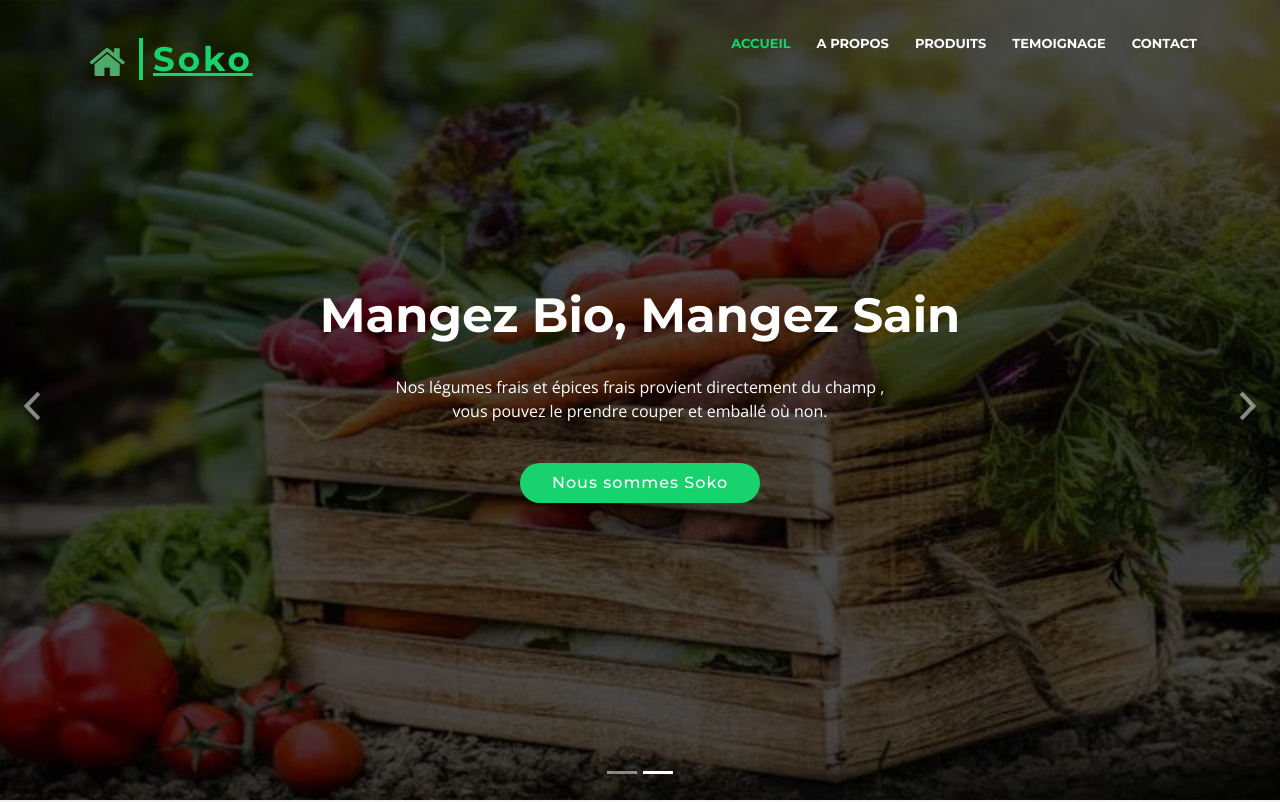
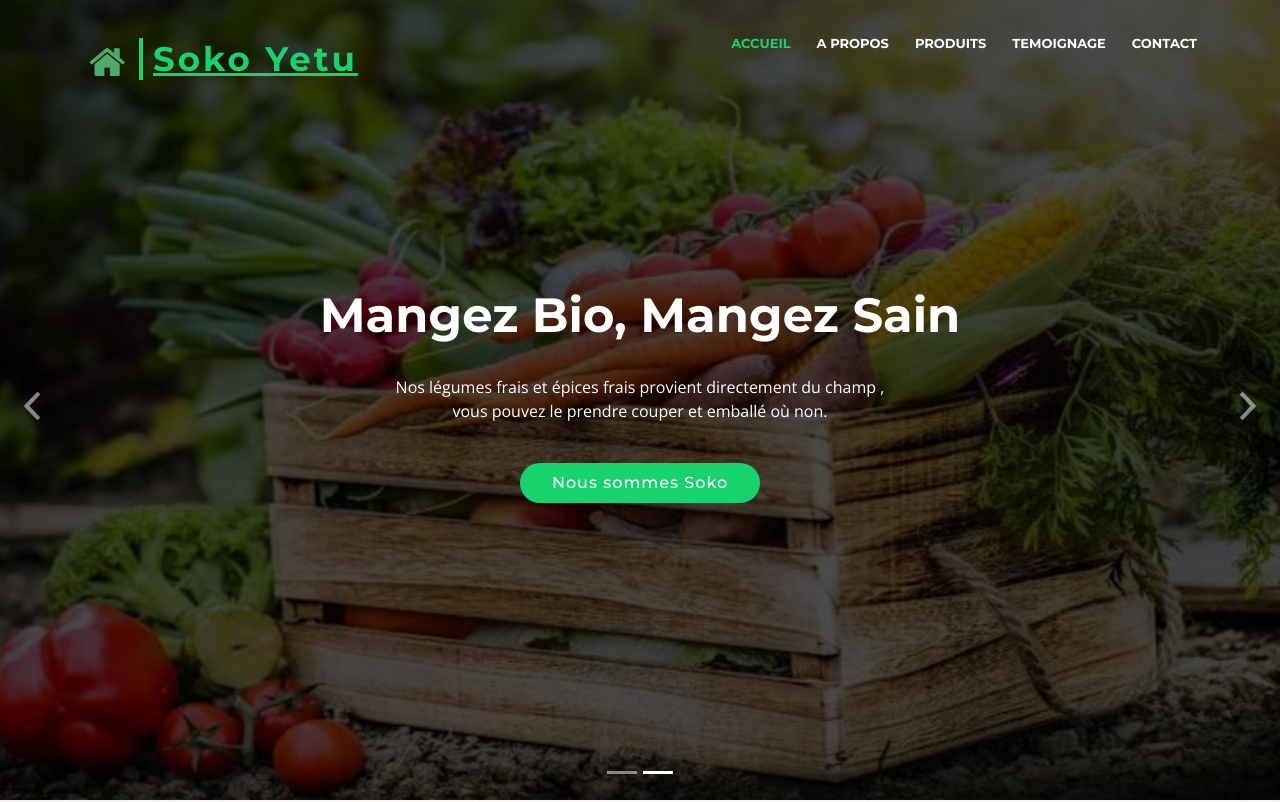
Before and after one commit to jonathanokoko/jonathanokoko.github.io-soko, a plain HTML site: page soko/index.html in a window 1280 px wide. Shown: the top 802 px of the page. Drawn offline with nearby package versions, Linux system fonts and the light colour scheme; files whose address does not match are found by name.

Commit message:
Update index.html

```diff
--- a/soko/index.html
+++ b/soko/index.html
@@ -45,7 +45,7 @@
 
       <div id="logo" class="pull-left">
 
-        <h1 class="jk2"><img src="img/j01.png" alt="" srcset=""><a href="#intro" class="scrollto"><span class="jk1">Soko</span></a></h1>
+        <h1 class="jk2"><img src="img/j01.png" alt="" srcset=""><a href="#intro" class="scrollto"><span class="jk1">Soko Yetu</span></a></h1>
       </div>
 
       <nav id="nav-menu-container">
```
